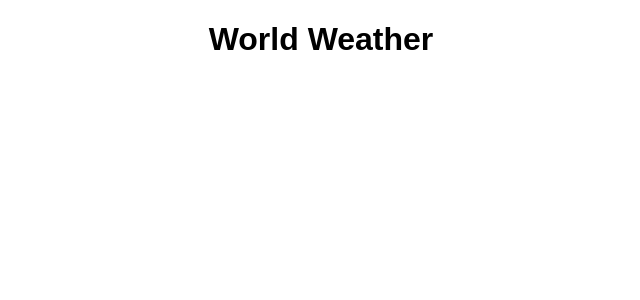
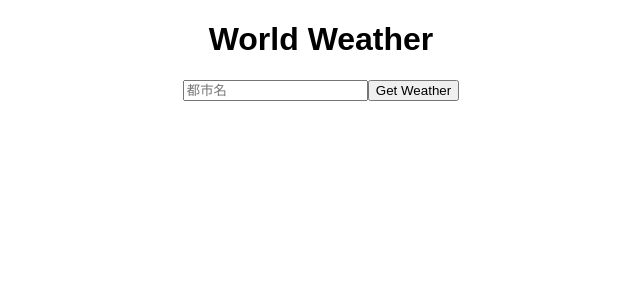
Before and after one commit to yuna1001/react-learning, a React (Create React App) app: page / in a window 1280 px wide. Shown: the top 300 px of the page, without its empty margins (319-959 px from the left). Built offline with nearby package versions, Linux system fonts and the light colour scheme.

Commit message:
init form

```diff
--- a/src/App.js
+++ b/src/App.js
@@ -1,10 +1,12 @@
 import Title from "./components/Title";
+import Form from "./components/Form";
 import "./styles.css";
 
 export default function App() {
   return (
     <div className="App">
       <Title />
+      <Form />
     </div>
   );
 }
--- /dev/null
+++ b/src/components/Form.js
@@ -0,0 +1,34 @@
+import axios from "axios";
+import { useState } from "react";
+
+/** https://www.weatherapi.com */
+const api_key = "";
+
+const Form = () => {
+  const [city, setCity] = useState("");
+  const getWether = (e) => {
+    e.preventDefault();
+    axios
+      .get(
+        `https://api.weatherapi.com/v1/current.json?key=${api_key}=London&aqi=no`
+      )
+      .then((res) => console.log(res));
+  };
+
+  return (
+    <form>
+      <input
+        type="text"
+        name="city"
+        placeholder="都市名"
+        onChange={(e) => setCity(e.target.value)}
+      />
+
+      <button type="submit" onClick={getWether}>
+        Get Weather
+      </button>
+    </form>
+  );
+};
+
+export default Form;
```
Also changed, not shown: 1 other file (tests, documents, lock files or other folders).
